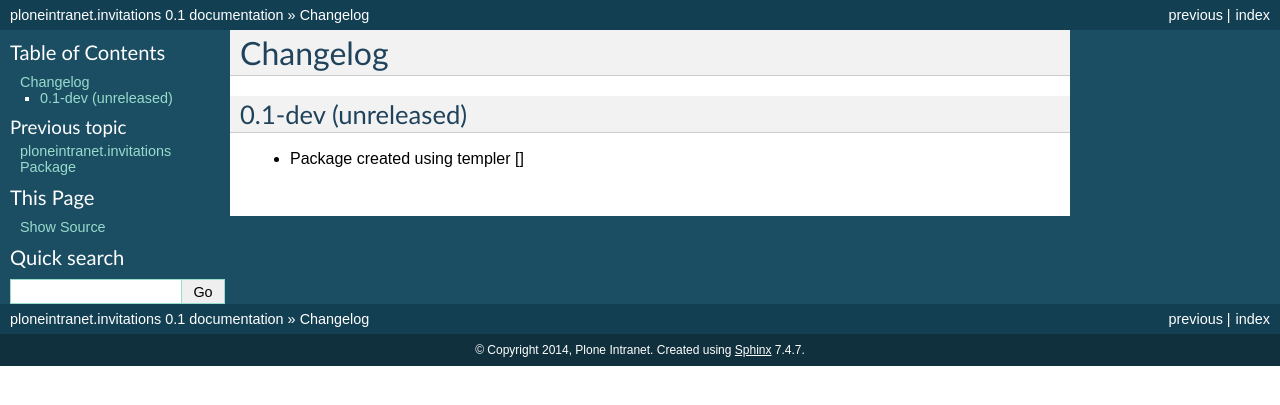
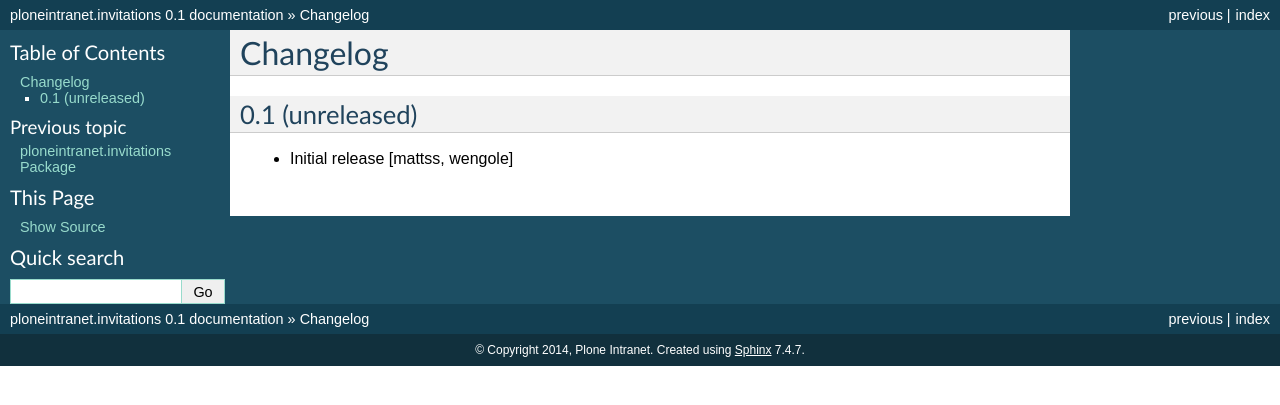
Before and after one commit to ploneintranet/ploneintranet.invitations, a Sphinx documentation site: the page built from docs/CHANGES.rst, in a window 1280 px wide. Shown: the top 405 px of the page. Built offline with Sphinx 7.4.7, drawn with Linux system fonts in a browser that asks for light colours.

Commit message:
Initial changelog

```diff
--- a/docs/CHANGES.rst
+++ b/docs/CHANGES.rst
@@ -1,8 +1,8 @@
 Changelog
 =========
 
-0.1-dev (unreleased)
+0.1 (unreleased)
 --------------------
 
-- Package created using templer
-  []
+- Initial release
+  [mattss, wengole]
```
